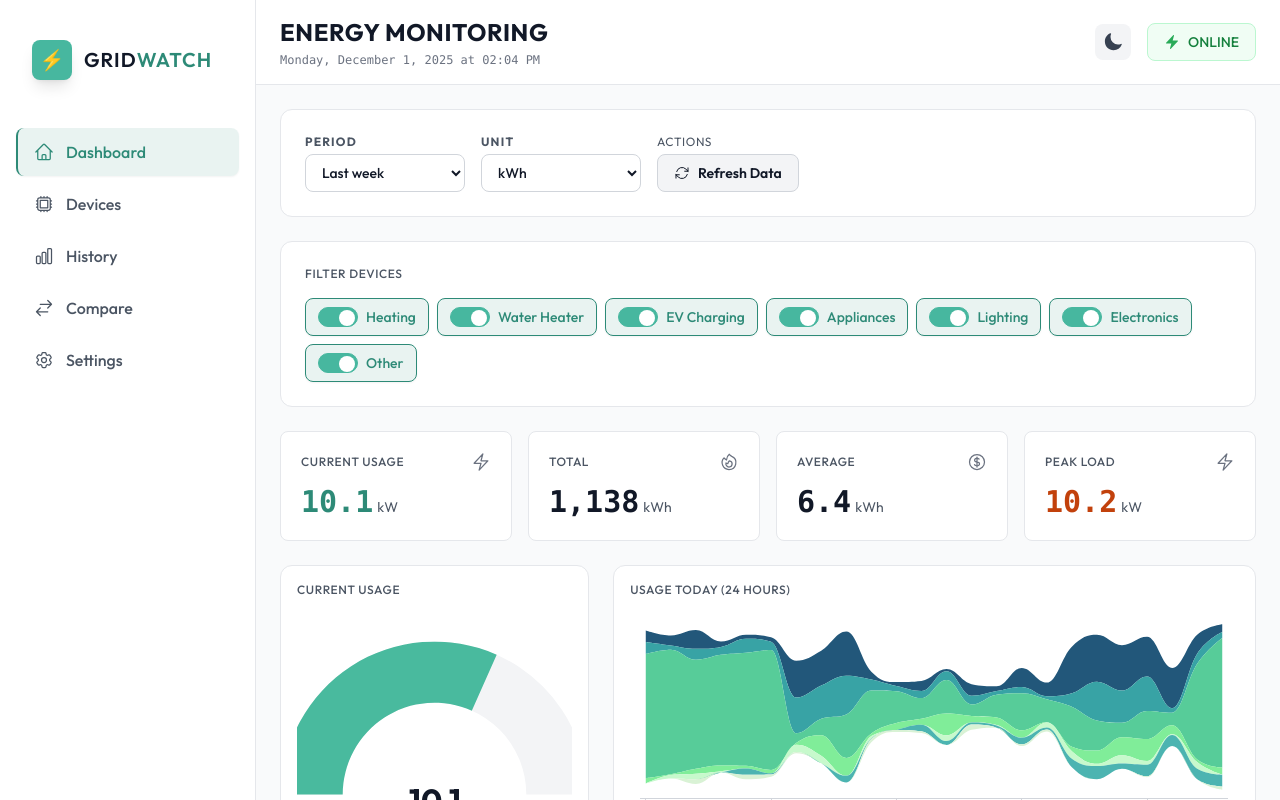
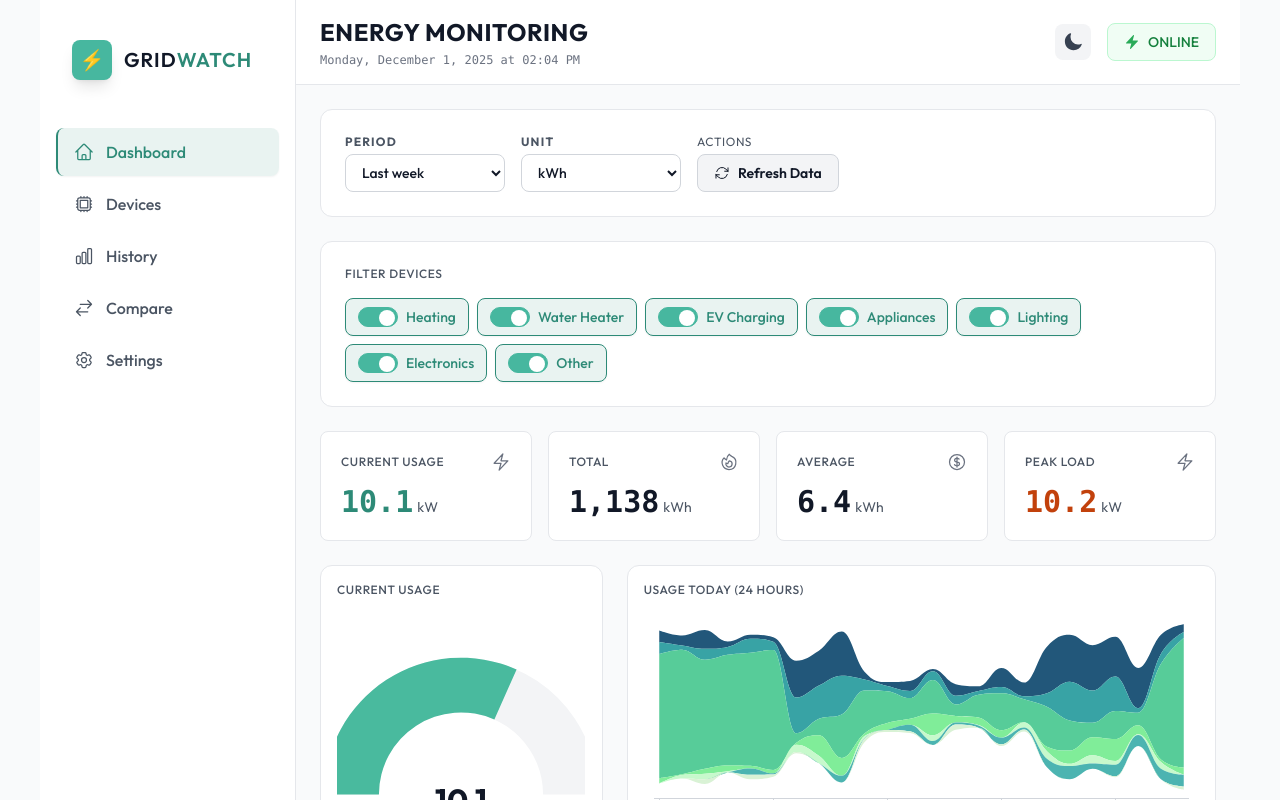
Before and after one commit to hsasksol/gridwatch, a React (Vite) app: page / in a window 1280 px wide. Shown: the top 800 px of the page. Built offline with nearby package versions, Linux system fonts and the light colour scheme.

Commit message:
feat: Set max-width 1200px centered layout for entire app

```diff
--- a/src/components/layout/Layout.jsx
+++ b/src/components/layout/Layout.jsx
@@ -3,7 +3,8 @@ import Header from './Header';
 
 export default function Layout({ children }) {
   return (
-    <div className="flex min-h-screen bg-gray-50 dark:bg-gray-900 transition-colors">
+    <div className="flex min-h-screen bg-gray-50 dark:bg-gray-900 transition-colors justify-center">
+      <div className="flex w-full max-w-[1200px]">
         <Sidebar />
         <div className="flex-1 flex flex-col">
           <Header />
@@ -12,5 +13,6 @@ export default function Layout({ children }) {
           </main>
         </div>
       </div>
+    </div>
   );
 }
```
Lines whose indentation alone changed are shown as unchanged.
